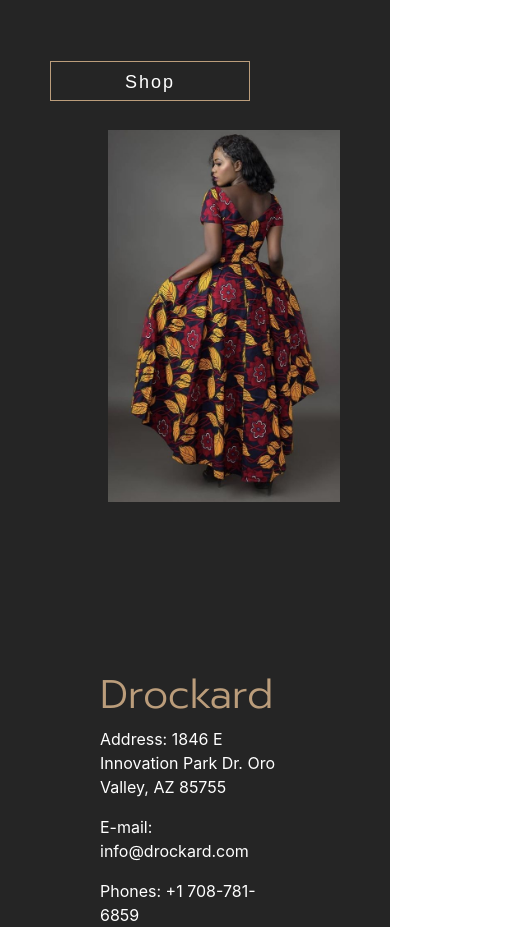
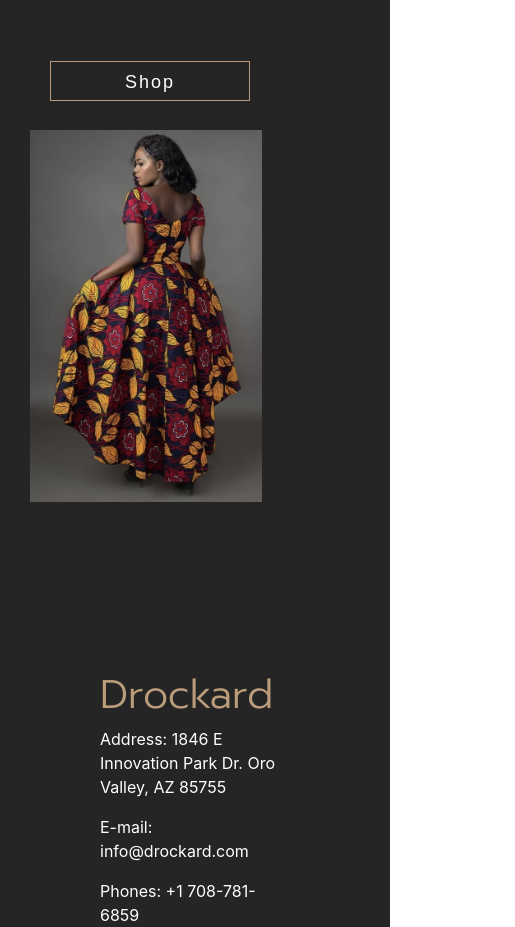
Before and after one commit to oniyidefaith/Dorkard, a React (Create React App) app: page / in a window 390 px wide. Shown: the part 4760-5687 px from the top of the page, 515 px wide, since content can reach past the window. Built offline with nearby package versions, Linux system fonts and the light colour scheme.

Commit message:
responsiveness for screen size 320px, 375px and 425px

```diff
--- a/src/App.scss
+++ b/src/App.scss
@@ -409,7 +409,7 @@ nav {
 }
 // responsiveness for 320px
 
-@media screen and (max-width: 320px),(max-width: 375px),(max-width: 425px)  {
+@media screen and (max-width: 320px), (max-width: 375px), (max-width: 425px) {
   .content {
     max-width: 150% !important;
   }
@@ -466,7 +466,6 @@ nav {
   .explanation_content {
     display: inline-block;
     margin-top: 170%;
-
   }
   .LogoCounter {
     margin-left: 0%;
@@ -557,7 +556,7 @@ nav {
     margin-left: 20%;
     transform: scale(2);
   }
-  .newConst_txt{
+  .newConst_txt {
     margin-top: 40%;
     width: 100%;
   }
@@ -565,26 +564,33 @@ nav {
     font-size: 20px;
     line-height: 35px;
   }
-  .new_content{
+  .new_content {
     margin-top: 20%;
   }
-  .explanation_img_two{
+  .explanation_img_two {
     margin-top: 10%;
     margin-left: 20%;
     width: 80%;
     transform: scale(1);
   }
-  .logo_name{
+  .logo_name {
     font-size: 40px;
   }
   .info_footer {
     display: inline-block;
   }
-  .hr{
+  .hr {
     width: 100%;
   }
-  .footer{
+  .footer {
     margin-top: 20vh;
   }
-
 }
+@media screen and (max-width: 425px) {
+  .quadrant{
+    margin-left: 6%;
+  }
+  .explanation_img_two{
+    margin-left: -7%;
+  }
+}
```
